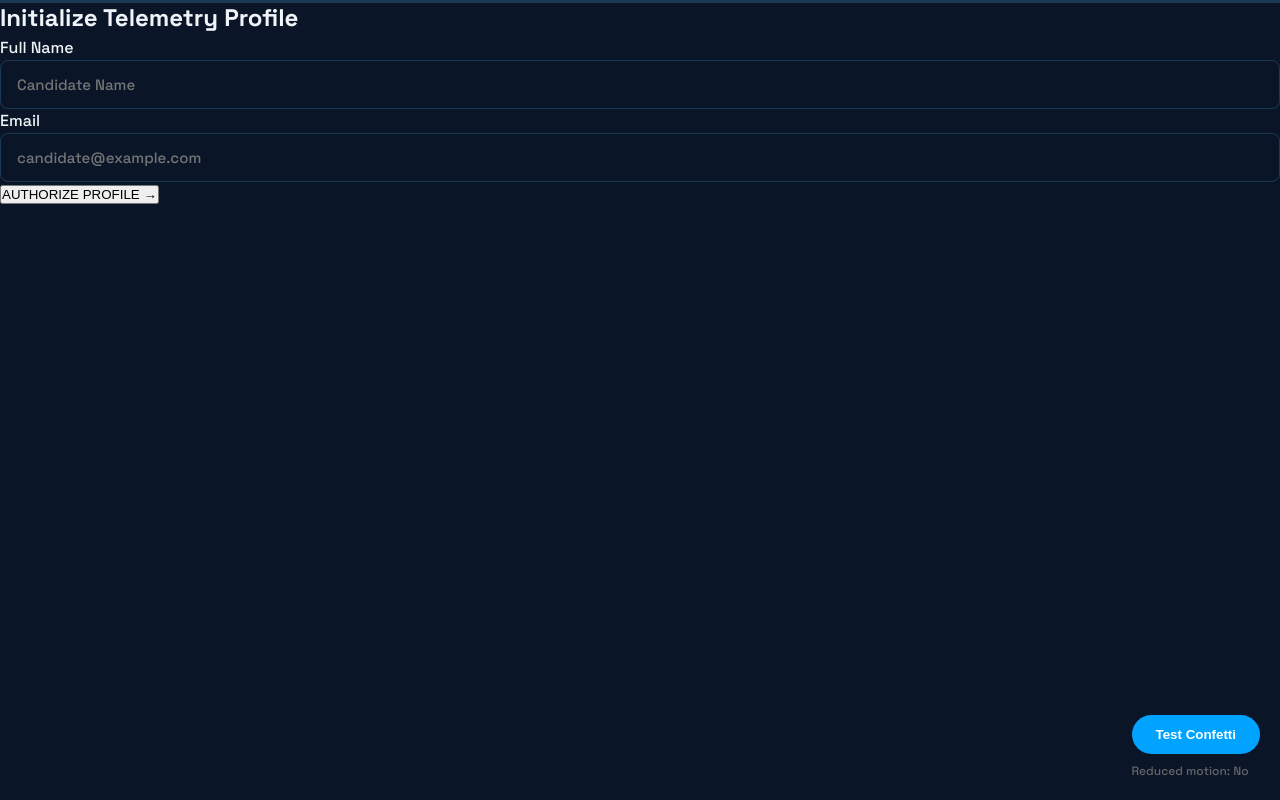
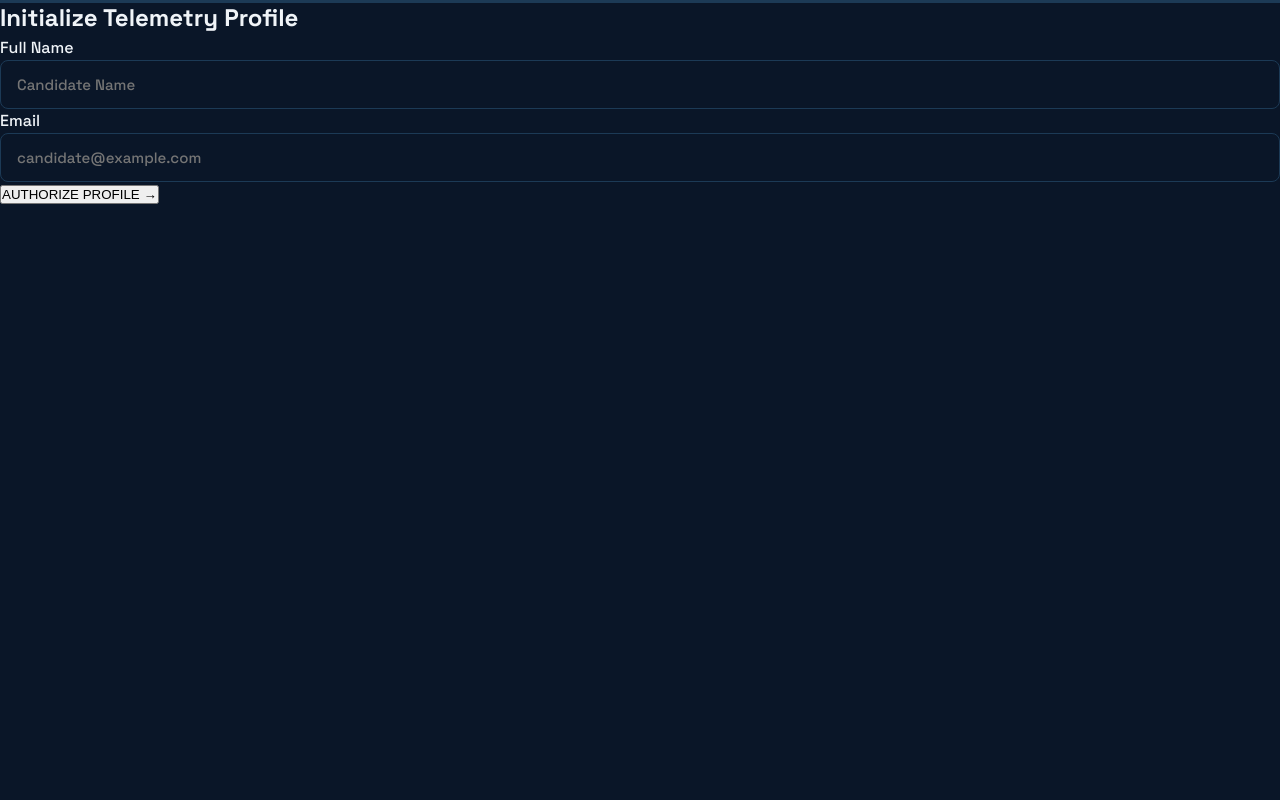
Before and after one commit to ak22021990-jpg/AMRA, a React (Vite) app: page / in a window 1280 px wide. Built offline with nearby package versions, Linux system fonts and the light colour scheme.

Commit message:
chore: remove test code and debug UI from App

```diff
--- a/src/App.tsx
+++ b/src/App.tsx
@@ -7,9 +7,6 @@ import ListeningModule from './modules/listening/ListeningModule';
 import CognitiveModule from './modules/cognitive/CognitiveModule';
 import PatternModule from './modules/pattern/PatternModule';
 import GrammarModule from './modules/grammar/GrammarModule';
-import TestPage from './pages/TestPage';
-import { useReducedMotion } from './hooks/useReducedMotion';
-import { useConfetti } from './hooks/useConfetti';
 
 function NotFound() {
   return (
@@ -18,19 +15,12 @@ function NotFound() {
       <h2 style={{ marginTop: 16 }}>Page not found</h2>
       <p style={{ color: 'var(--muted)', marginBottom: 24 }}>The assessment module you are looking for does not exist.</p>
       <Link to="/" style={{ color: 'var(--accent)', fontWeight: 700, textDecoration: 'none' }}>Back to Dashboard</Link>
-      <div style={{ marginTop: 12 }}>
-        <Link to="/test" style={{ color: 'var(--muted)', fontSize: 12, textDecoration: 'none' }}>UI Component Test</Link>
-      </div>
     </div>
   );
 }
 
 export default function App() {
-  const prefersReduced = useReducedMotion();
-  const fireConfetti = useConfetti();
-
   return (
-    <>
     <HashRouter>
       <Layout>
         <Routes>
@@ -41,22 +31,9 @@ export default function App() {
           <Route path="/pattern" element={<PatternModule />} />
           <Route path="/grammar" element={<GrammarModule />} />
           <Route path="/results" element={<ResultsReport />} />
-            <Route path="/test" element={<TestPage />} />
           <Route path="*" element={<NotFound />} />
         </Routes>
       </Layout>
     </HashRouter>
-      <div style={{ position: 'fixed', bottom: 20, right: 20, zIndex: 9999 }}>
-        <button
-          onClick={fireConfetti}
-          style={{ padding: '12px 24px', background: '#00A3FF', color: 'white', borderRadius: '9999px', border: 'none', fontWeight: 'bold', cursor: 'pointer' }}
-        >
-          Test Confetti
-        </button>
-        <div style={{ marginTop: 8, fontSize: 12, color: '#666' }}>
-          Reduced motion: {prefersReduced ? 'Yes' : 'No'}
-        </div>
-      </div>
-    </>
   );
 }
```
Lines whose indentation alone changed are shown as unchanged.
